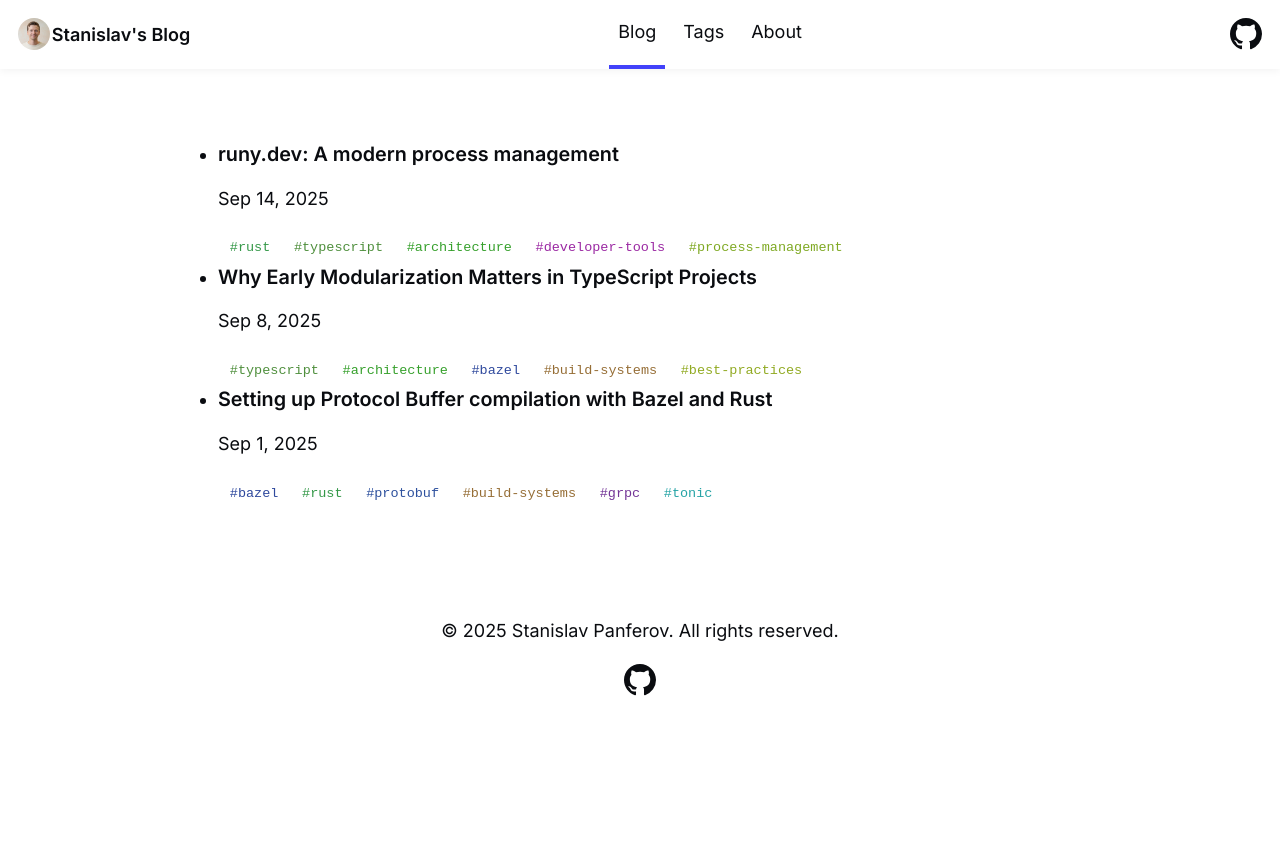
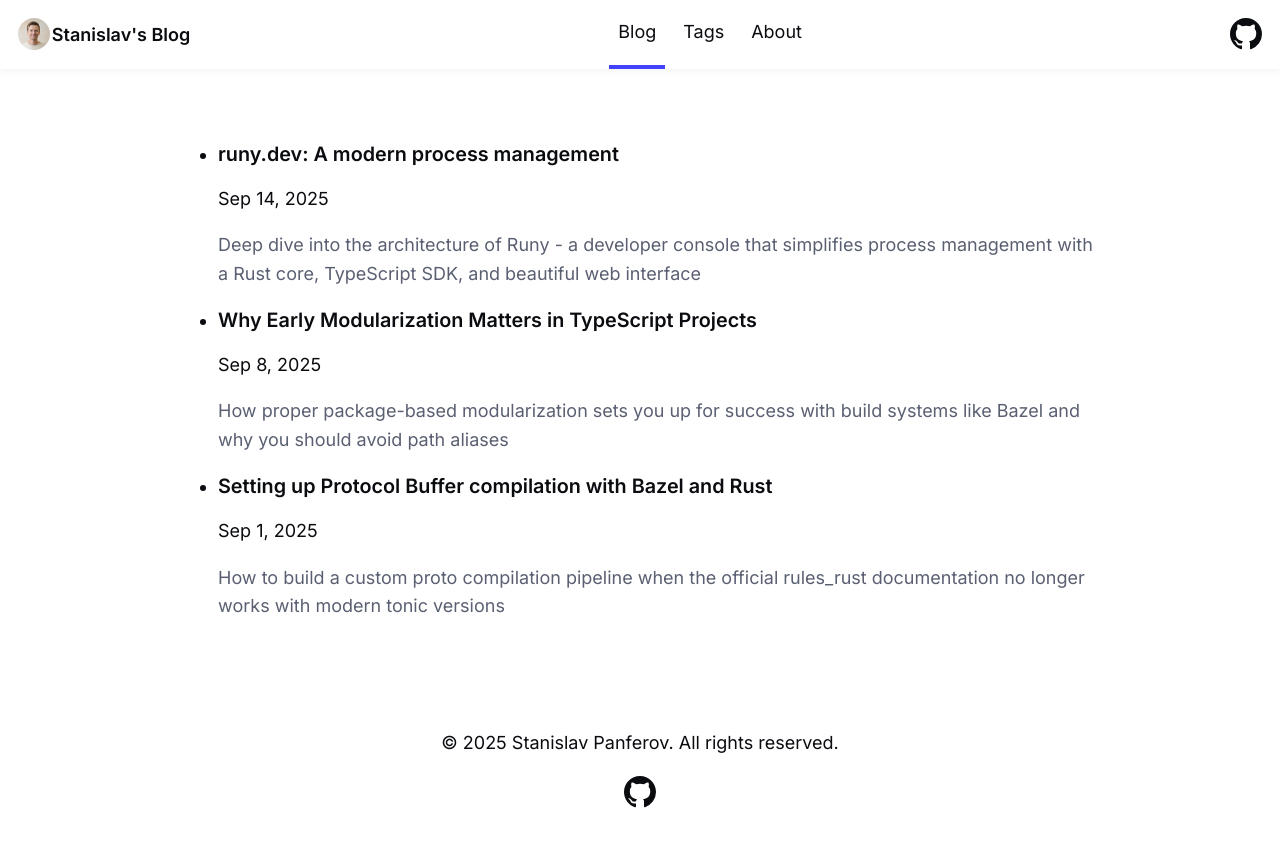
Before and after one commit to s-panferov/stanislav.blog, a Next.js app in the folder nextjs-blog/: page /nextjs-blog/ in a window 1280 px wide. Shown: the top 846 px of the page. Before the commit the page ends 800 px from the top, so only its background shows below. Built offline with nearby package versions, Linux system fonts and the light colour scheme.

Commit message:
Replace tags with descriptions on homepage
- Remove tag display from main page post listings
- Add post descriptions/summaries instead
- Cleaner, more content-focused homepage layout

```diff
--- a/nextjs-blog/app/page.tsx
+++ b/nextjs-blog/app/page.tsx
@@ -1,7 +1,6 @@
 import Link from 'next/link';
 import { getAllPosts } from '@/lib/blog';
 import FormattedDate from '@/components/FormattedDate';
-import Tag from '@/components/Tag';
 
 
 export default function Home() {
@@ -21,14 +20,10 @@ export default function Home() {
                   <p >
                     <FormattedDate date={post.pubDate} />
                   </p>
-                  {post.tags && post.tags.length > 0 && (
-                    <div
-
-                    >
-                      {post.tags.map((tag) => (
-                        <Tag key={tag} tag={tag} />
-                      ))}
-                    </div>
+                  {post.description && (
+                    <p style={{ color: 'var(--color-gray-700)', marginTop: '0.5rem', lineHeight: '1.6' }}>
+                      {post.description}
+                    </p>
                   )}
                 </div>
               </div>
```
